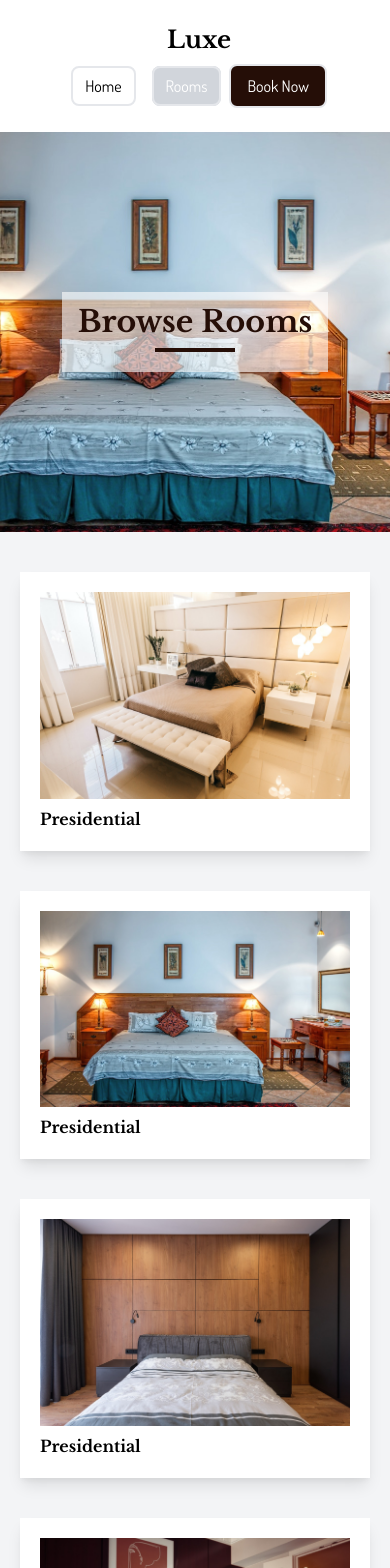
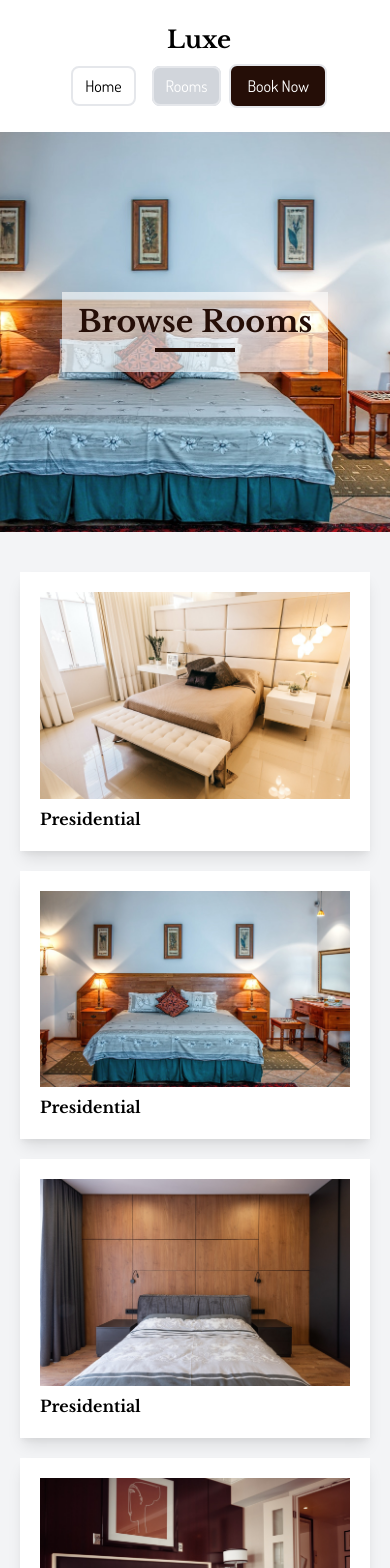
Before and after one commit to SankThomas/hotel-app, a React (Create React App) app: page /rooms in a window 390 px wide. Shown: the top 1568 px of the page. Built offline with nearby package versions, Linux system fonts and the light colour scheme.

Commit message:
reduce header size

```diff
--- a/src/pages/Rooms.js
+++ b/src/pages/Rooms.js
@@ -9,7 +9,7 @@ const Rooms = () => {
   return (
     <>
       <RoomsShowcase />
-      <section className="bg-gray-100 pt-10 pb-20 px-5 grid grid-cols-1 gap-10 sm:grid-cols-2 sm:gap-5 lg:grid-cols-3 xl:px-32">
+      <section className="bg-gray-100 pt-10 pb-20 px-5 grid grid-cols-1 gap-5 sm:grid-cols-2 lg:grid-cols-3 xl:px-32">
         {cards.map((card) => {
           const { id, title, image, desc } = card
 
```
